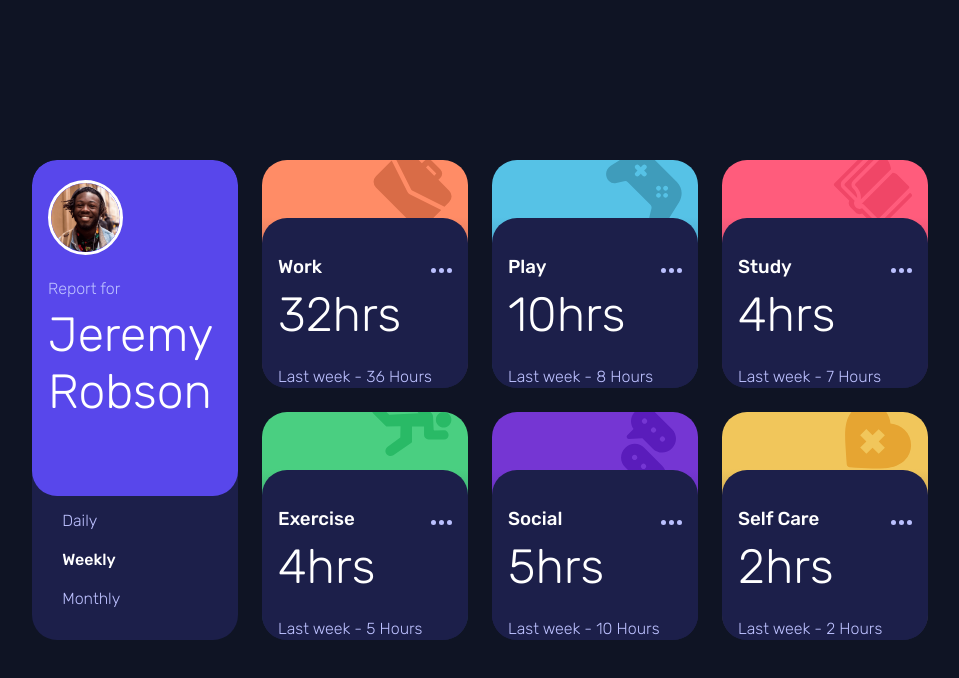
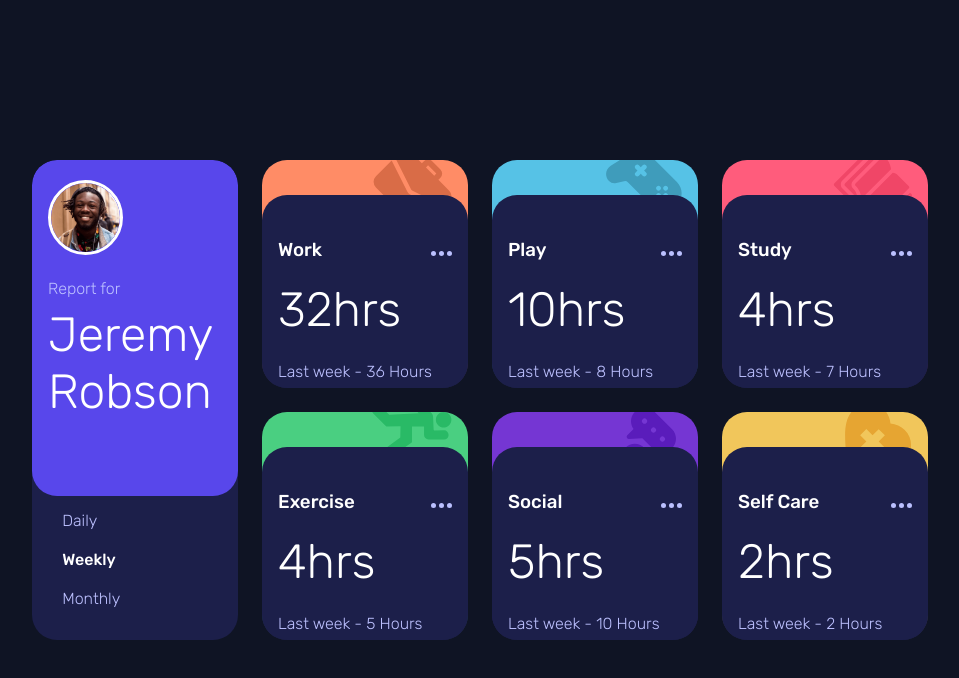
Before and after one commit to tylermaks/time-dashboard-repo, a React (Create React App) app: page / in a window 1280 px wide. Shown: the top 678 px of the page, without its empty margins (160-1119 px from the left). Built offline with nearby package versions, Linux system fonts and the light colour scheme.

Commit message:
Update tracker css

```diff
--- a/src/Assets/Styles/Tracker/Tracker.css
+++ b/src/Assets/Styles/Tracker/Tracker.css
@@ -55,7 +55,7 @@
 
 .tracker-inner--activity {
   background-color: #1c1f4a;
-  height: 75%;
+  height: 85%;
 }
 
 .tracker-inner--activity:hover {
--- a/src/Assets/Styles/Tracker/Tracker.scss
+++ b/src/Assets/Styles/Tracker/Tracker.scss
@@ -63,7 +63,7 @@ $mdBlue: hsl(235, 46%, 20%);
 
     &--activity{
         background-color: $mdBlue;
-        height: 75%;
+        height: 85%;
     }
 }
 
```
